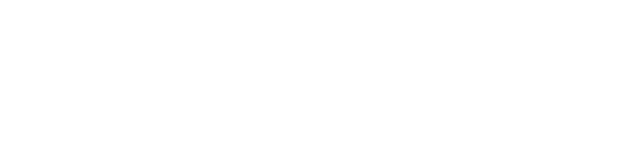
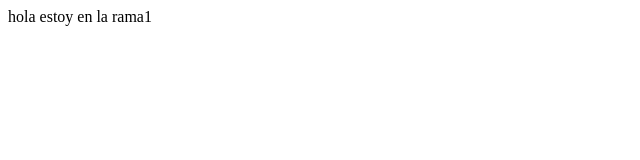
Before and after one commit to CarolinaNoriega/primerRepositorio, a plain HTML site: page index.html in a window 1280 px wide. Shown: the whole page, without its empty margins (0-640 px from the left). Drawn offline with Linux system fonts and the light colour scheme.

Commit message:
hice mi cambio en la rama 1

```diff
--- a/index.html
+++ b/index.html
@@ -6,6 +6,6 @@
     <title>Document</title>
 </head>
 <body>
-
+    hola estoy en la rama1
 </body>
 </html>
```
